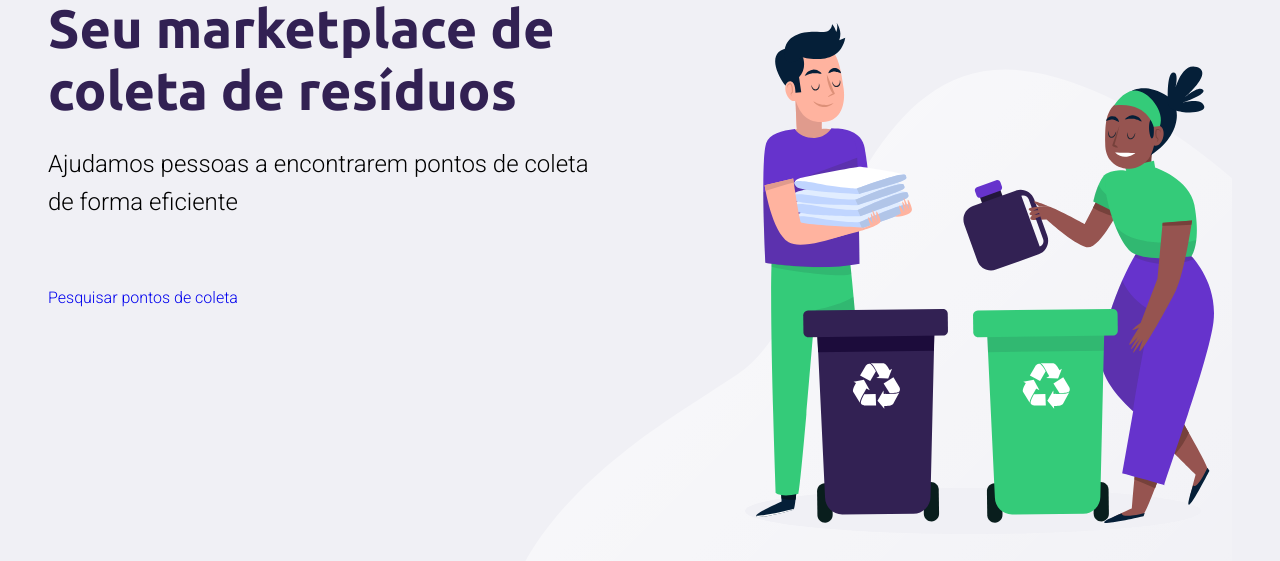
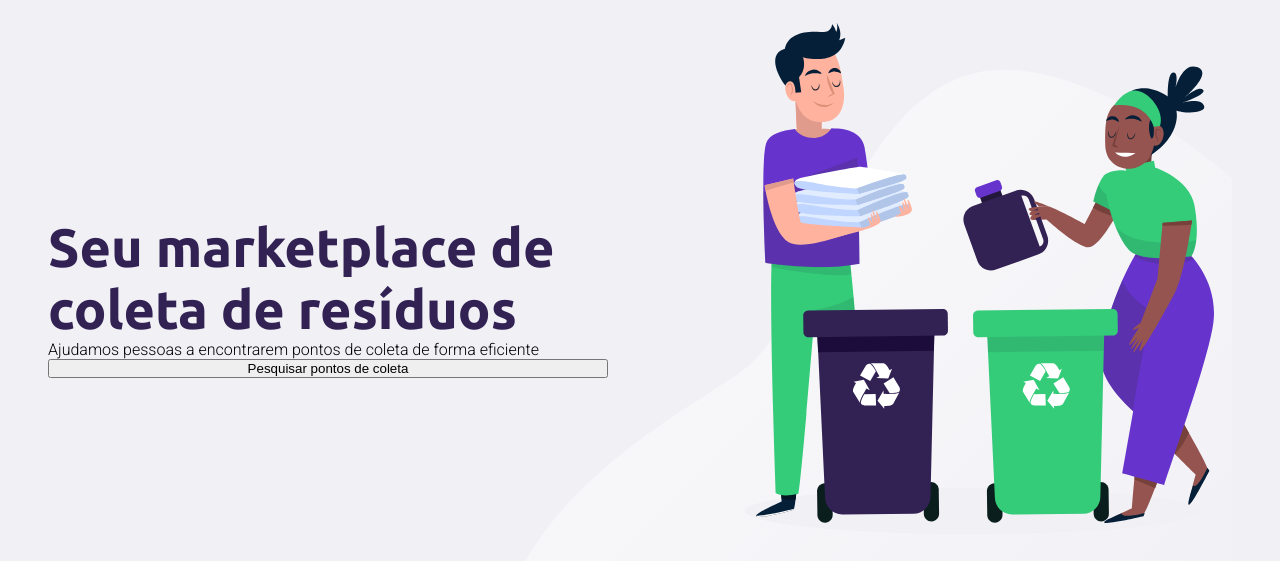
Before and after one commit to jairraya/Ecoleta, a plain HTML site: page index.html in a window 1280 px wide. Shown: the part 95-656 px from the top of the page. Drawn offline with Linux system fonts and the light colour scheme.

Commit message:
Corrigindo bugs 1

```diff
--- a/Style/main.css
+++ b/Style/main.css
@@ -37,7 +37,7 @@ h1,  h2, h3, h4, h5, h6{
     width: 90%;
     max-width: 1100px;
     height: 100%;
-    margin: 0, auto;
+    margin: 0 auto;
     display: flex;
     flex-direction: column;
 }
@@ -65,29 +65,14 @@ h1,  h2, h3, h4, h5, h6{
 
 #page-home main{
     max-width: 560px;
-    flex: 1;
+
+    height: 600px;
     display: flex;
     flex-direction: column;
     justify-content: center;
+
 }
 
 #page-home main h1{
     font-size: 54px;
 }
-
-#page-home main p{
-    font-size: 24px;
-    line-height: 38px;
-    margin-top: 24px;
-}
-
-#page-home main a{
-    width: 100%;
-    max-width: 360px;
-    height: 72px;
-    border-radius: 8px 25px;
-    display: flex;
-    align-items: center;
-    margin-top: 40px;
-    background: url(--primary-color);
-}
--- a/index.html
+++ b/index.html
@@ -34,7 +34,7 @@
 
                     <p>Ajudamos pessoas a encontrarem pontos de coleta de forma eficiente</p>
 
-                    <a href="#"><span></span>Pesquisar pontos de coleta</a>
+                    <button>Pesquisar pontos de coleta</button>
 
                 </main>
 
```
